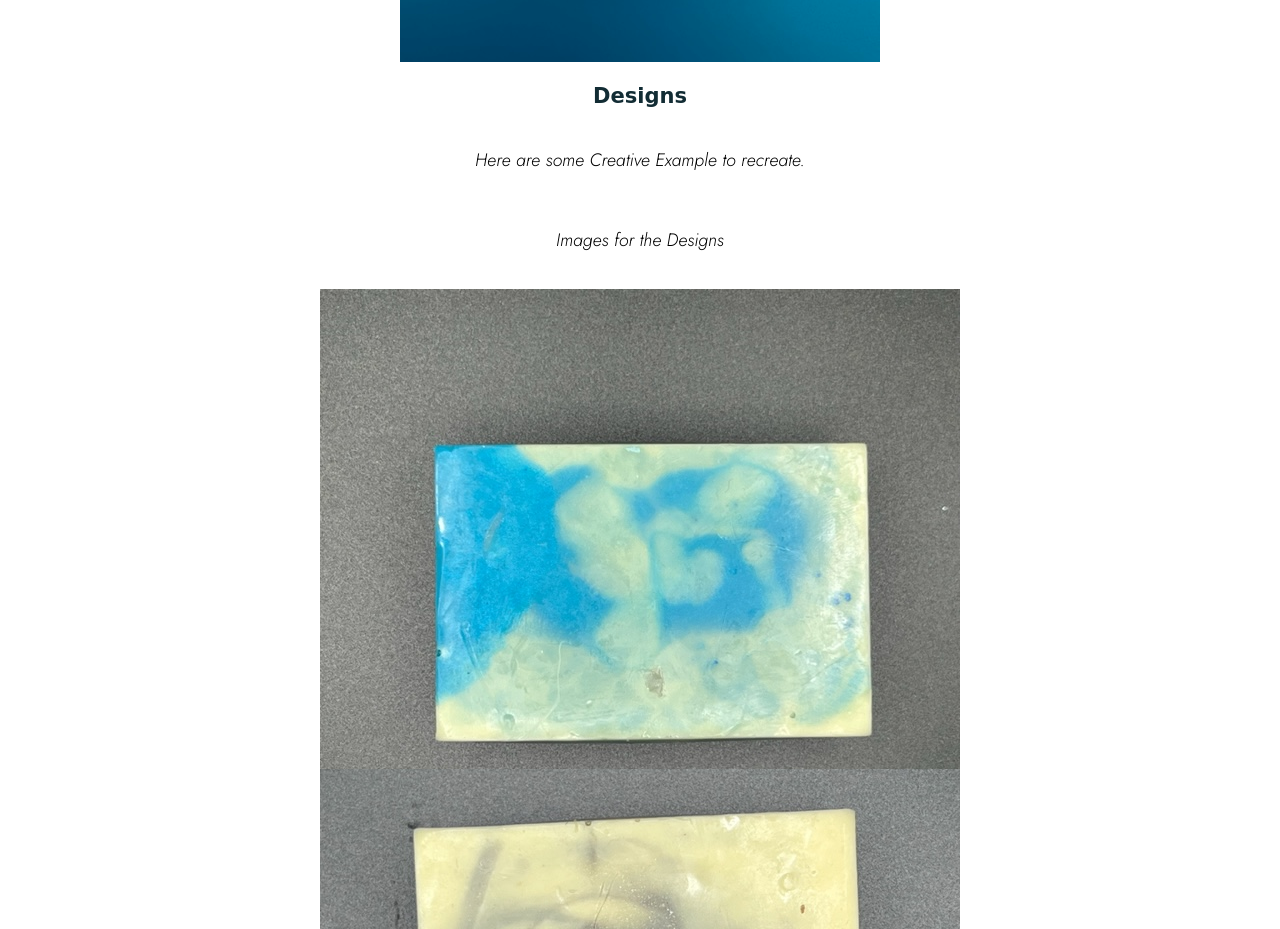
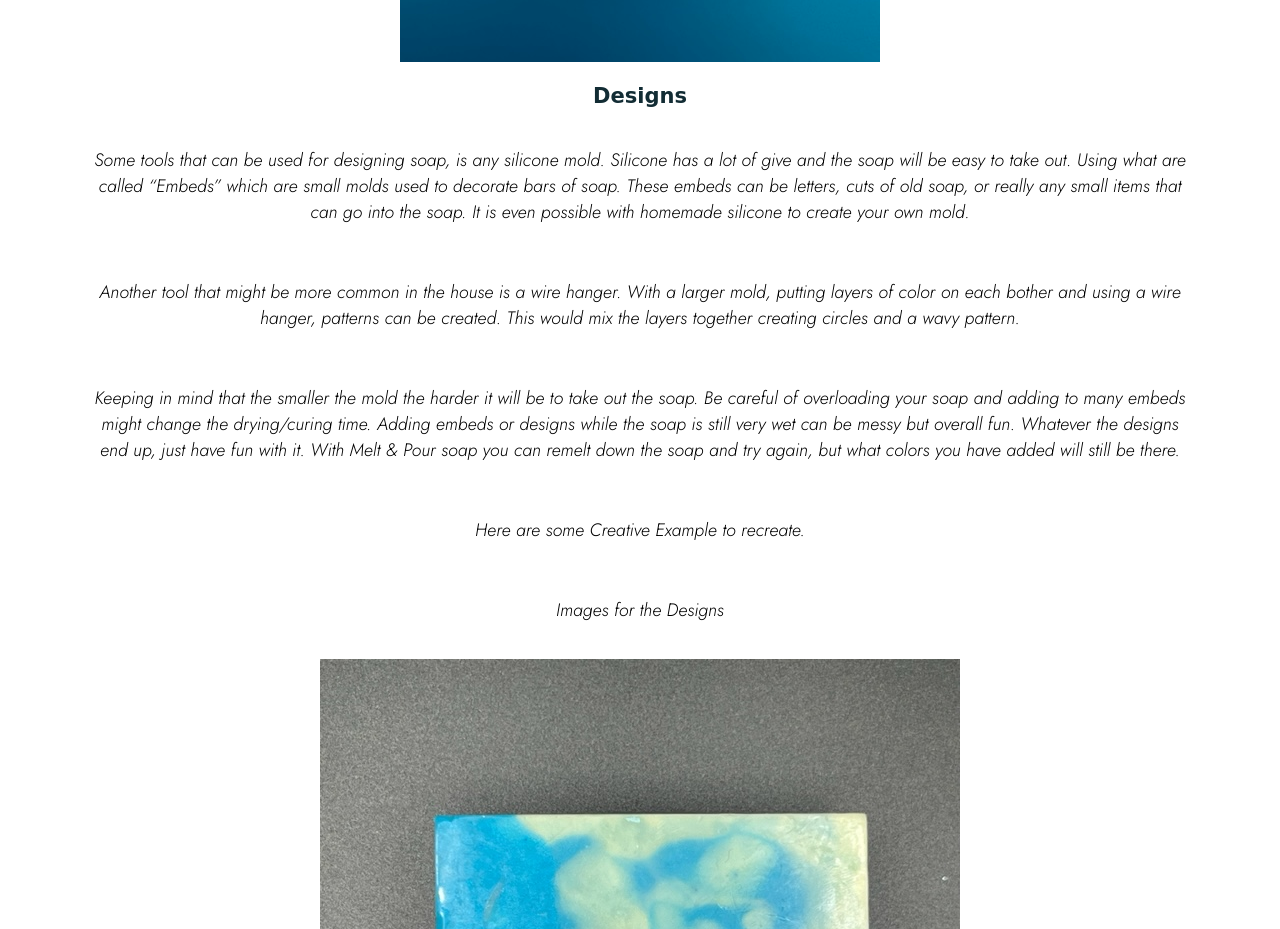
Before and after one commit to s-shep/wdd130, a plain HTML site: page s.shepherdsoapsite/site-plan.html in a window 1280 px wide. Shown: the part 7200-8129 px from the top of the page. Drawn offline with Linux system fonts and the light colour scheme; a web font is replaced by a local one.

Commit message:
Added words

```diff
--- a/s.shepherdsoapsite/site-plan.html
+++ b/s.shepherdsoapsite/site-plan.html
@@ -183,6 +183,14 @@
 
       </ul>
       <h3>Designs</h3>
+      <p>Some tools that can be used for designing soap, is any silicone mold. Silicone has a lot of give and the soap will be easy to take out.
+        Using what are called “Embeds” which are small molds used to decorate bars of soap. These embeds can be letters, cuts of old soap,
+        or really any small items that can go into the soap. It is even possible with homemade silicone to create your own mold.</p>
+        <p>Another tool that might be more common in the house is a wire hanger. With a larger mold, putting layers of color on
+           each bother and using a wire hanger, patterns can be created. This would mix the layers together creating circles and a wavy pattern. </p>
+          <p> Keeping in mind that the smaller the mold the harder it will be to take out the soap.  Be careful of overloading your soap and adding to many embeds might
+            change the drying/curing time. Adding embeds or designs while the soap is still very wet can be messy but overall fun.
+             Whatever the designs end up, just have fun with it. With Melt & Pour soap you can remelt down the soap and try again, but what colors you have added will still be there. </p>
       <p>
         Here are some Creative Example to recreate.
       </p>
```
Also changed, not shown: s.shepherdsoapsite/images/wirefram_page1.png (added), s.shepherdsoapsite/images/wireframe_page2.png (added), s.shepherdsoapsite/images/wireframe_page3.png (added).
